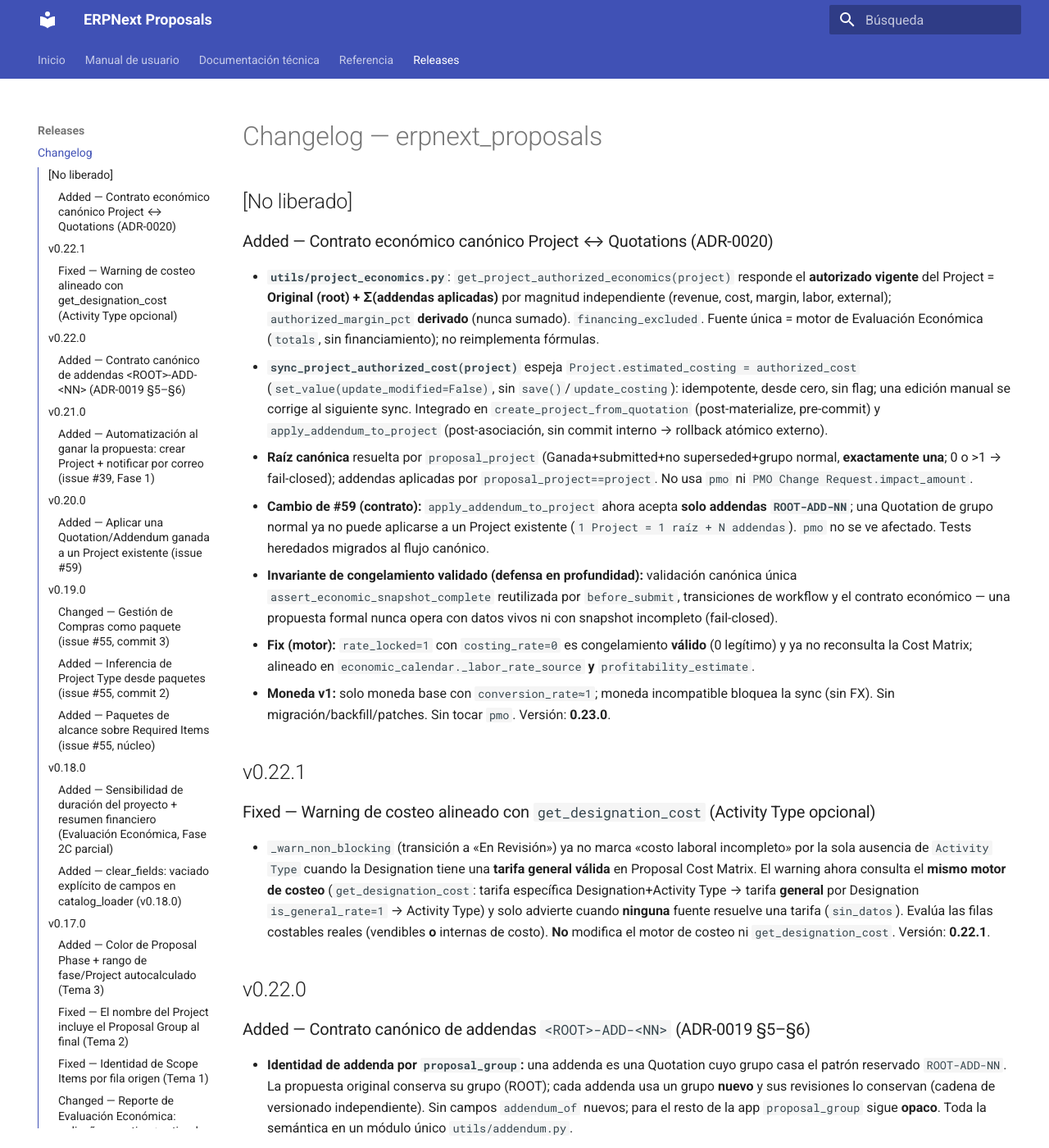
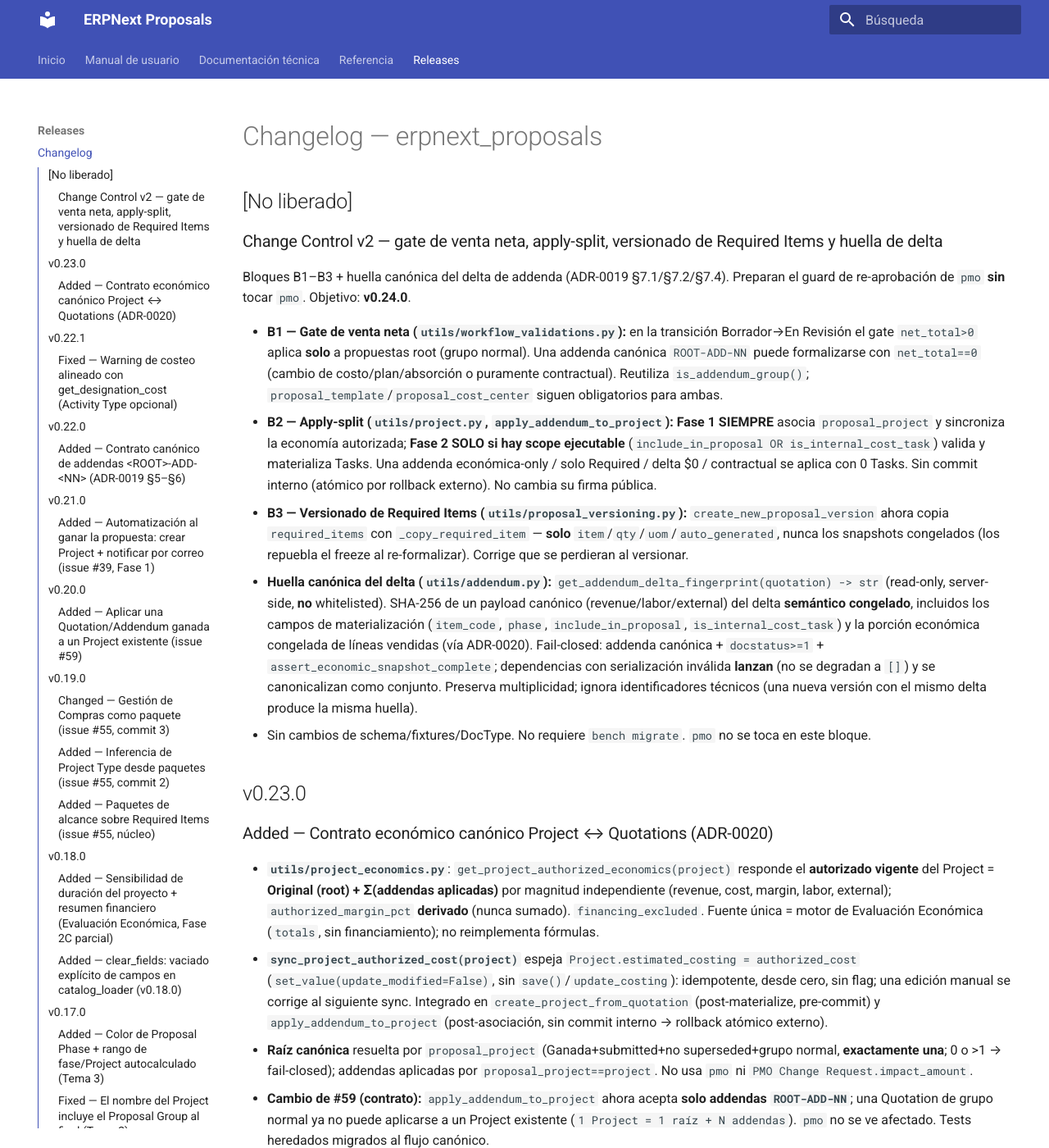
Before and after one commit to luisrms69/erpnext_proposals, an MkDocs documentation site: the page built from docs/CHANGELOG.md, in a window 1280 px wide and 1400 px high. Shown: the whole window at 82% size. Built offline with MkDocs 1.6.1 and Material for MkDocs 9.7.7, drawn with Linux system fonts in a browser that asks for light colours; some of the changed text lies outside the part shown.

Commit message:
chore(release): bump 0.24.0 + CHANGELOG/arquitectura Change Control v2
Prepara el PR de Change Control v2 (B1+B2+B3+fingerprint) contra version-16:
- __version__ 0.23.0 → 0.24.0 (MINOR: nuevas capacidades apply-split + fingerprint + gate B1).
- CHANGELOG: bloque [No liberado] con B1/B2/B3 + huella del delta; y renombra el bloque del
  contrato económico (ADR-0020) a v0.23.0 (heading omitido en el ciclo del PR #66; ya liberado).
- arquitectura.md: filas de apply-split, gate B1, versionado de Required Items y huella del delta.

Sin cambios de schema/fixtures. No requiere bench migrate. pmo intacto.

Co-Authored-By: Claude Opus 4.8 (1M context) <noreply@anthropic.com>

```diff
--- a/docs/CHANGELOG.md
+++ b/docs/CHANGELOG.md
@@ -1,6 +1,34 @@
 # Changelog — erpnext_proposals
 
 ## [No liberado]
+
+### Change Control v2 — gate de venta neta, apply-split, versionado de Required Items y huella de delta
+
+Bloques B1–B3 + huella canónica del delta de addenda (ADR-0019 §7.1/§7.2/§7.4). Preparan el guard de
+re-aprobación de `pmo` **sin** tocar `pmo`. Objetivo: **v0.24.0**.
+
+- **B1 — Gate de venta neta (`utils/workflow_validations.py`):** en la transición Borrador→En Revisión el
+  gate `net_total>0` aplica **solo** a propuestas root (grupo normal). Una addenda canónica `ROOT-ADD-NN`
+  puede formalizarse con `net_total==0` (cambio de costo/plan/absorción o puramente contractual). Reutiliza
+  `is_addendum_group()`; `proposal_template`/`proposal_cost_center` siguen obligatorios para ambas.
+- **B2 — Apply-split (`utils/project.py`, `apply_addendum_to_project`):** **Fase 1 SIEMPRE** asocia
+  `proposal_project` y sincroniza la economía autorizada; **Fase 2 SOLO si hay scope ejecutable**
+  (`include_in_proposal OR is_internal_cost_task`) valida y materializa Tasks. Una addenda económica-only /
+  solo Required / delta $0 / contractual se aplica con 0 Tasks. Sin commit interno (atómico por rollback
+  externo). No cambia su firma pública.
+- **B3 — Versionado de Required Items (`utils/proposal_versioning.py`):** `create_new_proposal_version`
+  ahora copia `required_items` con `_copy_required_item` — **solo** `item`/`qty`/`uom`/`auto_generated`, nunca
+  los snapshots congelados (los repuebla el freeze al re-formalizar). Corrige que se perdieran al versionar.
+- **Huella canónica del delta (`utils/addendum.py`):** `get_addendum_delta_fingerprint(quotation) -> str`
+  (read-only, server-side, **no** whitelisted). SHA-256 de un payload canónico (revenue/labor/external) del
+  delta **semántico congelado**, incluidos los campos de materialización (`item_code`, `phase`,
+  `include_in_proposal`, `is_internal_cost_task`) y la porción económica congelada de líneas vendidas (vía
+  ADR-0020). Fail-closed: addenda canónica + `docstatus>=1` + `assert_economic_snapshot_complete`; dependencias
+  con serialización inválida **lanzan** (no se degradan a `[]`) y se canonicalizan como conjunto. Preserva
+  multiplicidad; ignora identificadores técnicos (una nueva versión con el mismo delta produce la misma huella).
+- Sin cambios de schema/fixtures/DocType. No requiere `bench migrate`. `pmo` no se toca en este bloque.
+
+## v0.23.0
 
 ### Added — Contrato económico canónico Project ↔ Quotations (ADR-0020)
 - **`utils/project_economics.py`**: `get_project_authorized_economics(project)` responde el **autorizado
--- a/docs/tecnico/arquitectura.md
+++ b/docs/tecnico/arquitectura.md
@@ -23,7 +23,10 @@ y de gestión.
 | Versionado de propuestas | Crear nueva versión desde propuesta Rechazada | `utils/proposal_versioning.py` | Activo |
 | Creación de proyecto | Crear/reutilizar Proyecto + Tasks desde Quotation Ganada (`create_project_from_quotation`) | `utils/project.py` | Activo |
 | Contrato canónico de addendas | **Semántica única** de las addendas `<ROOT>-ADD-<NN>` (ADR-0019 §5–§6): reconocimiento/parseo/resolución de ROOT, namespace reservado fail-closed, resolución del Project raíz (desde la Ganada vigente del ROOT, **nunca** por `Project.project_name`) y **creación atómica** `create_addendum_quotation` (lock `SELECT … FOR UPDATE` **por ROOT** + secuencia + insert en la misma transacción, sin commit; addenda = **delta** sin copiar items/scope/`proposal_project`/template). El resto de la app trata `proposal_group` como clave **opaca**; no hay campos `addendum_of`. | `utils/addendum.py` | Activo |
-| Aplicar Addendum a Project existente | Incorporar el alcance de una Quotation/Addendum Ganada a un Project **ya existente**, sin crear Project (`apply_addendum_to_project`) — contrato de `pmo` Change Control (issue #59, ADR-0019/0020). **Solo acepta addendas canónicas `ROOT-ADD-NN`** (una Quotation de grupo normal no se aplica; modelo `1 Project = 1 raíz + N addendas`); exige que el `project` coincida con el Project raíz resuelto; nunca crea Project (exclusión estructural del auto-Project en 3 capas). Tras materializar+asociar, **recomputa y sincroniza** la economía autorizada del Project | `utils/project.py`, `utils/addendum.py`, `utils/project_economics.py` | Activo |
+| Aplicar Addendum a Project existente (apply-split) | Incorporar el alcance de una Quotation/Addendum Ganada a un Project **ya existente**, sin crear Project (`apply_addendum_to_project`) — contrato de `pmo` Change Control (issue #59, ADR-0019 §7.1/0020). **Solo acepta addendas canónicas `ROOT-ADD-NN`** (`1 Project = 1 raíz + N addendas`); exige que el `project` coincida con el raíz resuelto; nunca crea Project. **Apply-split (Change Control v2 B2):** **Fase 1 SIEMPRE** asocia `proposal_project` + sincroniza economía; **Fase 2 SOLO si hay scope ejecutable** (`include_in_proposal OR is_internal_cost_task`) valida y materializa Tasks — una addenda económica-only/solo Required/delta $0 se aplica con 0 Tasks. Sin commit interno (atómico por rollback externo). | `utils/project.py`, `utils/addendum.py`, `utils/project_economics.py` | Activo |
+| Gate de venta neta root vs addenda (B1) | En la transición Borrador→En Revisión el gate `net_total>0` aplica **solo** a propuestas root (grupo normal); una addenda canónica puede formalizarse con `net_total==0`. `proposal_template`/`proposal_cost_center` siguen obligatorios para ambas (ADR-0019 §7). | `utils/workflow_validations.py` | Activo |
+| Versionado de Required Items (B3) | `create_new_proposal_version` copia `required_items` conservando **solo** el input semántico (`item`/`qty`/`uom`/`auto_generated`); los snapshots congelados los repuebla el freeze al re-formalizar (ADR-0019 §7.4). | `utils/proposal_versioning.py` | Activo |
+| Huella canónica del delta de addenda (ADR-0019 §7.2) | `get_addendum_delta_fingerprint(quotation) -> str` (read-only, server-side, **no** whitelisted): SHA-256 de un payload canónico (revenue/labor/external) del delta **semántico congelado** —incluye materialización (`item_code`/`phase`/`include_in_proposal`/`is_internal_cost_task`) y economía congelada de líneas vendidas (ADR-0020)—. Fail-closed (addenda canónica + `docstatus>=1` + `assert_economic_snapshot_complete`; dependencias inválidas lanzan; deps como conjunto). Ignora IDs técnicos y preserva multiplicidad: una nueva versión con el mismo delta produce la misma huella. Consumo futuro por `pmo` (registro + guard de `apply`); **no** implementado aún en `pmo`. | `utils/addendum.py` | Activo |
 | Contrato económico Project ↔ Quotations (ADR-0020) | **Autorizado vigente** de un Project = **Original(root) + Σ(addendas aplicadas)** por magnitud (revenue/cost/margin/labor/external; `margin_pct` **derivado**), fuente única = motor de Evaluación Económica (`totals`, **sin financiamiento**; no reimplementa fórmulas). `get_project_authorized_economics` (lectura) + `sync_project_authorized_cost` que espeja `Project.estimated_costing` (`set_value(update_modified=False)`, idempotente, sin `save()`/`update_costing`). Raíz resuelta por `proposal_project` (Ganada+submitted+no superseded+grupo normal, **exactamente una** o fail-closed); addendas aplicadas por `proposal_project==project`. **Fail-closed** ante snapshot incompleto (guard canónico `assert_economic_snapshot_complete`, reusado por submit/workflow/economía) o moneda ≠ base (sin FX). No depende de `pmo`. | `utils/project_economics.py`, `utils/project.py`, `utils/quotation.py` | Activo |
 | Automatización al ganar (issue #39, Fase 1) | Al transicionar a **`Ganada`** (detección en la transición de workflow), acciones **independientes** por Company (`Proposal Settings`, sección «Automatización al ganar la propuesta», **todas OFF por defecto**, sin switch maestro), **encoladas después del commit** (`enqueue_after_commit=True`, nunca en `validate`): (1) **Crear Project** (`auto_create_project_on_won`) reutilizando `create_project_from_quotation` (idempotente, fail-soft, sin Project parcial; botón manual = respaldo); (2) **Notificar por correo** (`send_won_notification_email` + `won_notification_email` obligatorio + `won_notification_email_template` opcional) vía `frappe.sendmail`/Email Queue nativo, con la **API nativa `Email Template.get_formatted_email`** cuando hay plantilla y un fallback propio si no. Idempotencia nativa (gating por transición + `enqueue(job_id, deduplicate)`); jobs como el usuario que marca Ganada (sin elevar privilegios). Un fallo de una acción no impide la otra. | `utils/workflow_validations.py` (`_maybe_enqueue_auto_project`, `_maybe_enqueue_won_notification`), `utils/project.py` (`auto_create_project_on_won`), `utils/won_notification.py`, `doctype/proposal_settings/` | Activo |
 | Matriz de costos | Rebuild periódico de costos por Designation + Activity Type | `utils/cost_matrix.py` | Activo |
--- a/erpnext_proposals/__init__.py
+++ b/erpnext_proposals/__init__.py
@@ -1 +1 @@
-__version__ = "0.23.0"
+__version__ = "0.24.0"
```
Also changed, not shown: CONTINUITY.md (+1 -1 lines).
